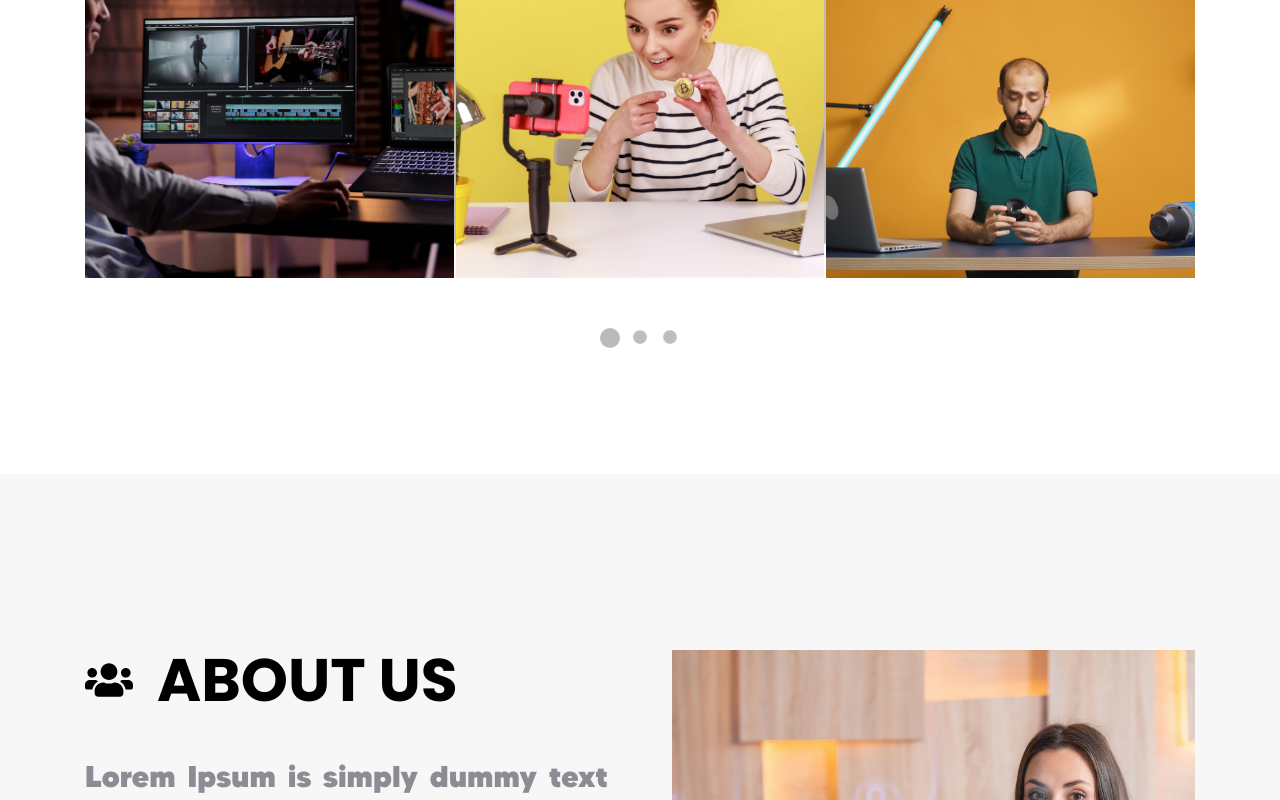
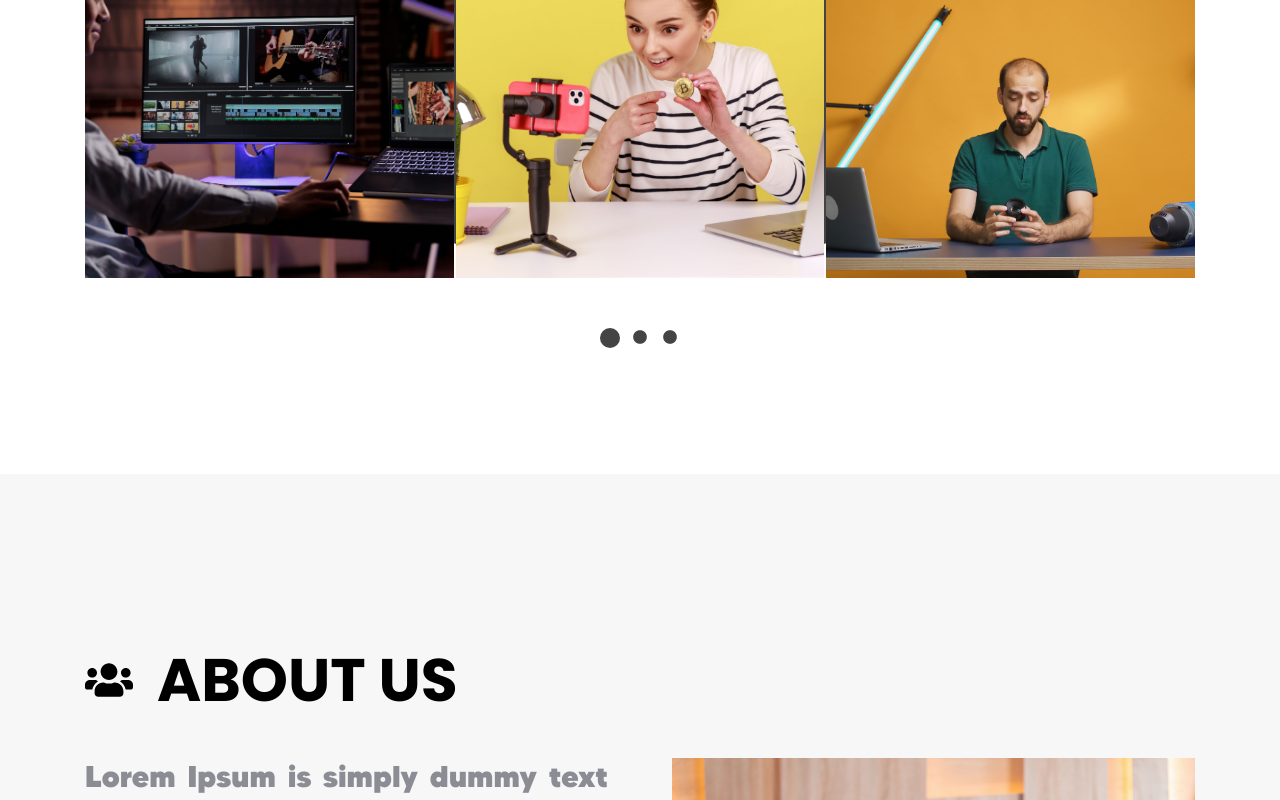
Before and after one commit to alamincoders/leading-page-react-vite-tailwindcss, a React (Vite) app: page /home in a window 1280 px wide. Shown: the part 2000-2800 px from the top of the page. Built offline with nearby package versions, Linux system fonts and the light colour scheme.

Commit message:
updated latest issue

```diff
--- a/src/components/screen/About.jsx
+++ b/src/components/screen/About.jsx
@@ -5,9 +5,6 @@ const About = () => {
   return (
     <section className="py-24 lg:py-44 bg-zinc-100/70">
       <div className="container_fluid">
-        <div className="space-y-10">
-          <div className="grid grid-cols-1 lg:grid-cols-2 gap-8 lg:gap-16">
-            <div className="">
         <div className="flex items-center gap-x-6 mb-12">
           <svg xmlns="http://www.w3.org/2000/svg" width="48" height="48" viewBox="0 0 640 512">
             <path
@@ -17,13 +14,16 @@ const About = () => {
           </svg>{" "}
           <h2 className="text-3xl md:text-5xl lg:text-6xl font-bold font-poppins uppercase">About Us</h2>
         </div>
+        <div className="space-y-10">
+          <div className="grid grid-cols-1 lg:grid-cols-2 gap-8 lg:gap-16">
+            <div className="order-2 lg:order-1">
               <p className="md:text-justify text-zinc-500/80 text-xl md:text-3xl ">
                 Lorem Ipsum is simply dummy text of the printing and typesetting industry. Lorem Ipsum has been the industry&apos;s standard dummy
                 text ever since the 1500s, when an unknown printer took a galley of type and scrambled it to make a type specimen book. It has
                 survived not only five centuries, but also the leap into electronic typesetting, remaining
               </p>
             </div>
-            <div className=" w-full h-full">
+            <div className=" w-full h-full order-1 lg:order-2">
               <img className="w-full h-full object-cover object-top" src={aboutImg2} alt="" />
             </div>
           </div>{" "}
--- a/src/components/screen/Founder.jsx
+++ b/src/components/screen/Founder.jsx
@@ -3,11 +3,11 @@ const Founder = () => {
   return (
     <section className="py-24 lg:py-44">
       <div className="container_fluid">
-        <div className="grid grid-cols-1 lg:grid-cols-3 gap-10">
+        <div className="grid grid-cols-1 xl:grid-cols-3 gap-10">
           <div className="w-full h-full">
             <img className="w-full h-full object-cover object-right" src={founderImg} alt="" />
           </div>
-          <div className="lg:col-span-2 text-zinc-500/80">
+          <div className="xl:col-span-2 text-zinc-500/80">
             <h2 className="text-3xl md:text-5xl lg:text-6xl font-bold font-poppins uppercase mb-10">JOHN DOE, FOUNDER</h2>
             <p className="md:text-justify text-zinc-500/80 text-xl md:text-3xl">
               Lorem Ipsum is simply dummy text of the printing and typesetting industry. Lorem Ipsum has been the industry&apos;s standard dummy text
--- a/src/styles/index.css
+++ b/src/styles/index.css
@@ -112,7 +112,7 @@ li {
 .slick-active {
   width: 22px;
   height: 22px;
-  background: #bbb;
+  background: #444;
   border-radius: 50%;
 }
 
@@ -122,6 +122,8 @@ li {
 
 .slick-dots li button:before {
   font-size: 16px !important;
+  color: #444 !important;
+  opacity: 1 !important ;
 }
 .slick-dots .hero_slide li button:before {
   font-size: 16px !important;
```
Lines whose indentation alone changed are shown as unchanged.
